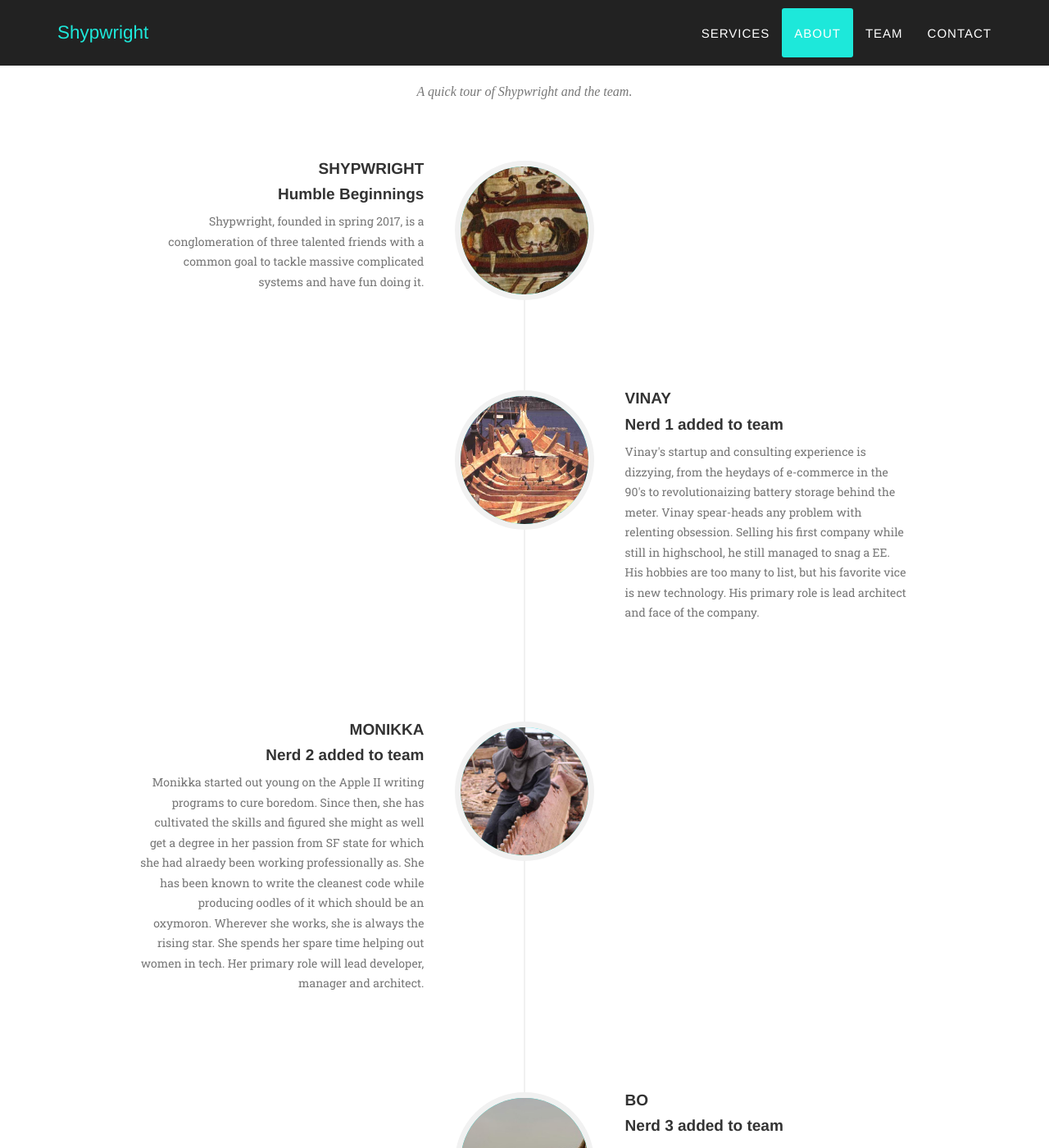
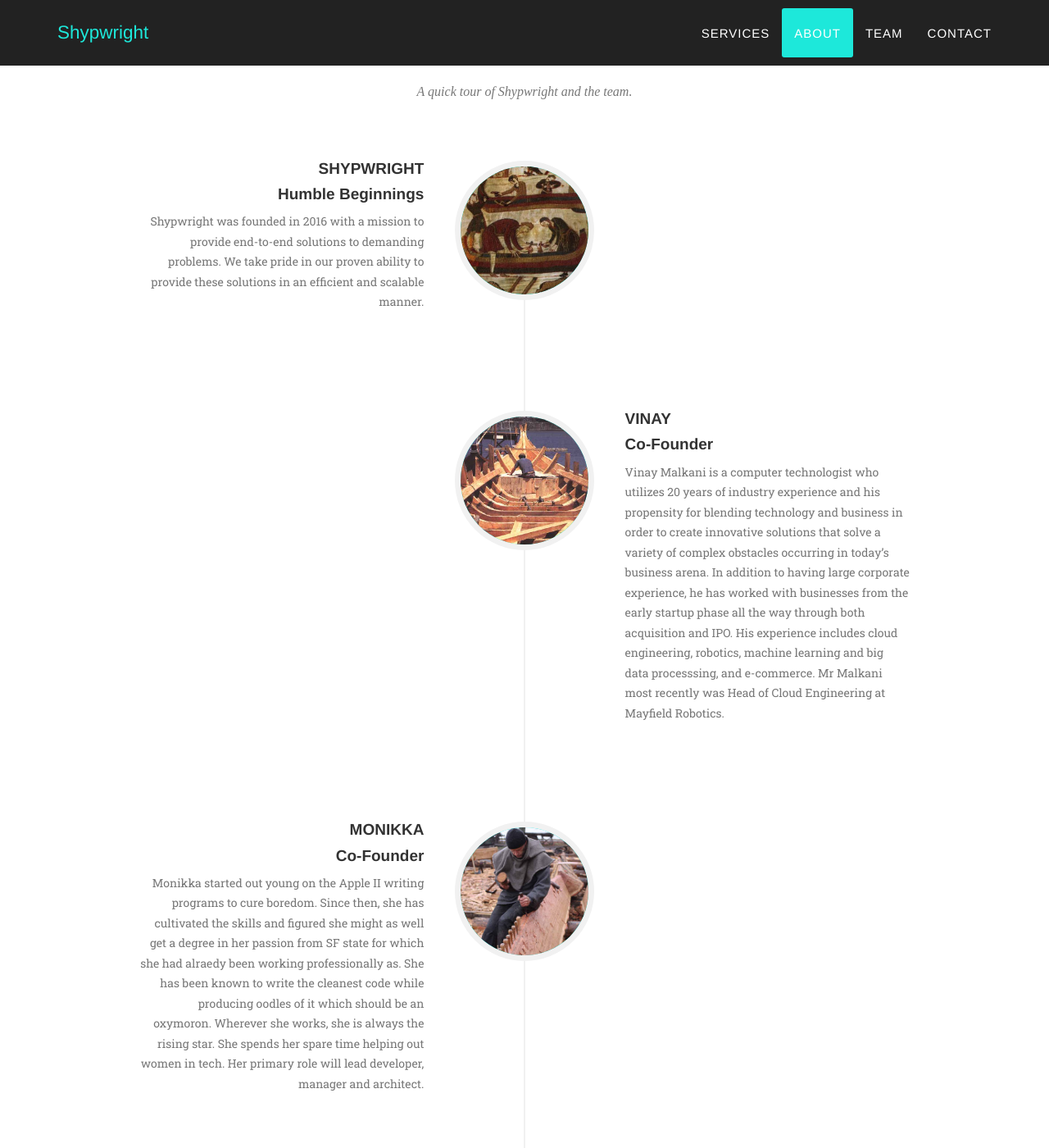
Before and after one commit to shypwrights/shypwright.github.io, a Jekyll site: the page built from index.html, in a window 1280 px wide and 1400 px high, scrolled down 2239 px. Shown: the whole window at 82% size. Built offline with Jekyll 4.4.1, drawn with Linux system fonts in a browser that asks for light colours; some web fonts are replaced; some of the changed text lies outside the part shown.

Commit message:
changed about

```diff
--- a/_config.yml
+++ b/_config.yml
@@ -16,21 +16,21 @@ color:
 people:
 - name: Vinay Malkani
   pic: 1
-  position: Lead Architect, Electrical Engineer
+  position: President, Lead Architect & Co-Founder
   social:
     - title: linkedin
       url: https://www.linkedin.com/in/vinay-malkani-6338609/
 
 - name: Monikka "Kiki" de la Zerda
   pic: 2
-  position: Lead Developer, Computer Scientist
+  position: Lead Developer & Co-Founder
   social:
     - title: linkedin
       url: https://www.linkedin.com/in/mdelazerda/
 
 - name: Bo Stauffer-Olsen
   pic: 3
-  position: Lead Developer, High Energy Physicist
+  position: Lead Developer & Co-Founder
   social:
     - title: linkedin
       url: https://www.linkedin.com/in/bo-bo-15b31a31/
--- a/_includes/about.html
+++ b/_includes/about.html
@@ -20,7 +20,7 @@
                                     <h4 class="subheading">Humble Beginnings</h4>
                                 </div>
                                 <div class="timeline-body">
-                                  <p class="text-muted">Shypwright, founded in spring 2017, is a conglomeration of three talented friends with a common goal to tackle massive complicated systems and have fun doing it.</p>
+                                  <p class="text-muted">Shypwright was founded in 2016 with a mission to provide end-to-end solutions to demanding problems. We take pride in our proven ability to provide these solutions in an efficient and scalable manner.</p>
                                 </div>
                             </div>
                         </li>
@@ -31,10 +31,10 @@
                             <div class="timeline-panel">
                                 <div class="timeline-heading">
                                     <h4>Vinay</h4>
-                                    <h4 class="subheading">Nerd 1 added to team</h4>
+                                    <h4 class="subheading">Co-Founder</h4>
                                 </div>
                                 <div class="timeline-body">
-                                  <p class="text-muted">Vinay's startup and consulting experience is dizzying, from the heydays of e-commerce in the 90's to revolutionaizing battery storage behind the meter. Vinay spear-heads any problem with relenting obsession. Selling his first company while still in highschool, he still managed to snag a EE. His hobbies are too many to list, but his favorite vice is new technology. His primary role is lead architect and face of the company.</p>
+                                  <p class="text-muted">Vinay Malkani is a computer technologist who utilizes 20 years of industry experience and his propensity for blending technology and business in order to create innovative solutions that solve a variety of complex obstacles occurring in today’s business arena. In addition to having large corporate experience, he has worked with businesses from the early startup phase all the way through both acquisition and IPO. His experience includes cloud engineering, robotics, machine learning and big data processsing, and e-commerce. Mr Malkani most recently was Head of Cloud Engineering at Mayfield Robotics.</p>
                                 </div>
                             </div>
                         </li>
@@ -45,7 +45,7 @@
                             <div class="timeline-panel">
                                 <div class="timeline-heading">
                                     <h4>Monikka</h4>
-                                    <h4 class="subheading">Nerd 2 added to team</h4>
+                                    <h4 class="subheading">Co-Founder</h4>
                                 </div>
                                 <div class="timeline-body">
                                     <p class="text-muted">Monikka started out young on the Apple II writing programs to cure boredom. Since then, she has cultivated the skills and figured she might as well get a degree in her passion from SF state for which she had alraedy been working professionally as. She has been known to write the cleanest code while producing oodles of it which should be an oxymoron. Wherever she works, she is always the rising star. She spends her spare time helping out women in tech. Her primary role will lead developer, manager and architect.
@@ -60,7 +60,7 @@
                             <div class="timeline-panel">
                                 <div class="timeline-heading">
                                     <h4>Bo</h4>
-                                    <h4 class="subheading">Nerd 3 added to team</h4>
+                                    <h4 class="subheading">Co-Founder</h4>
                                 </div>
                                 <div class="timeline-body">
                                     <p class="text-muted">Bo grew up in Denmark playing with Legos. Once he realized a lego engineer wasn't quite what he expected, he turned his focus onto physics and worked at CERN for many years before ending up at Lawrence Berkeley National Lab playing with tiny particles. Bo fell backwards into software developement and hasn't looked back. He's a tree-hugger volunteering to save endangered species and loves motorcycles. His primary role, will be lead developer, manager and math guru.
```
Also changed, not shown: 1 other file.
